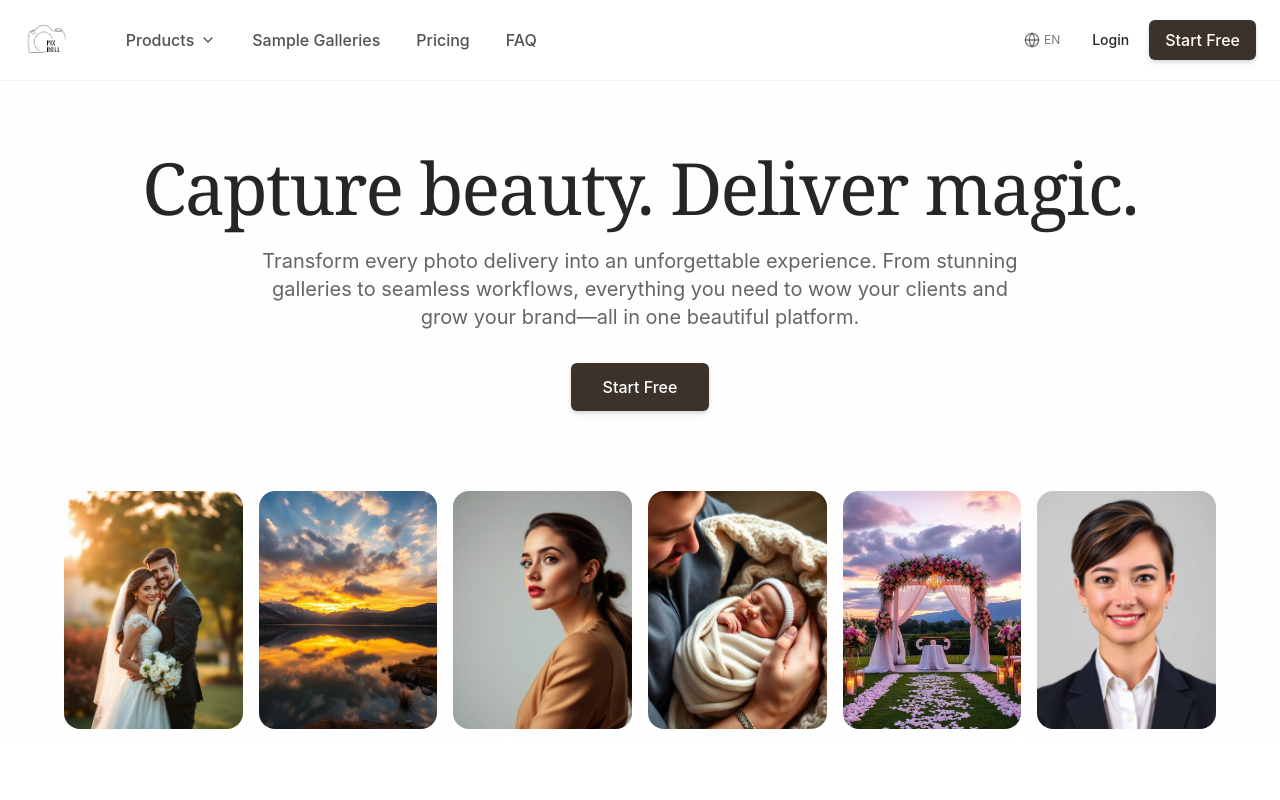
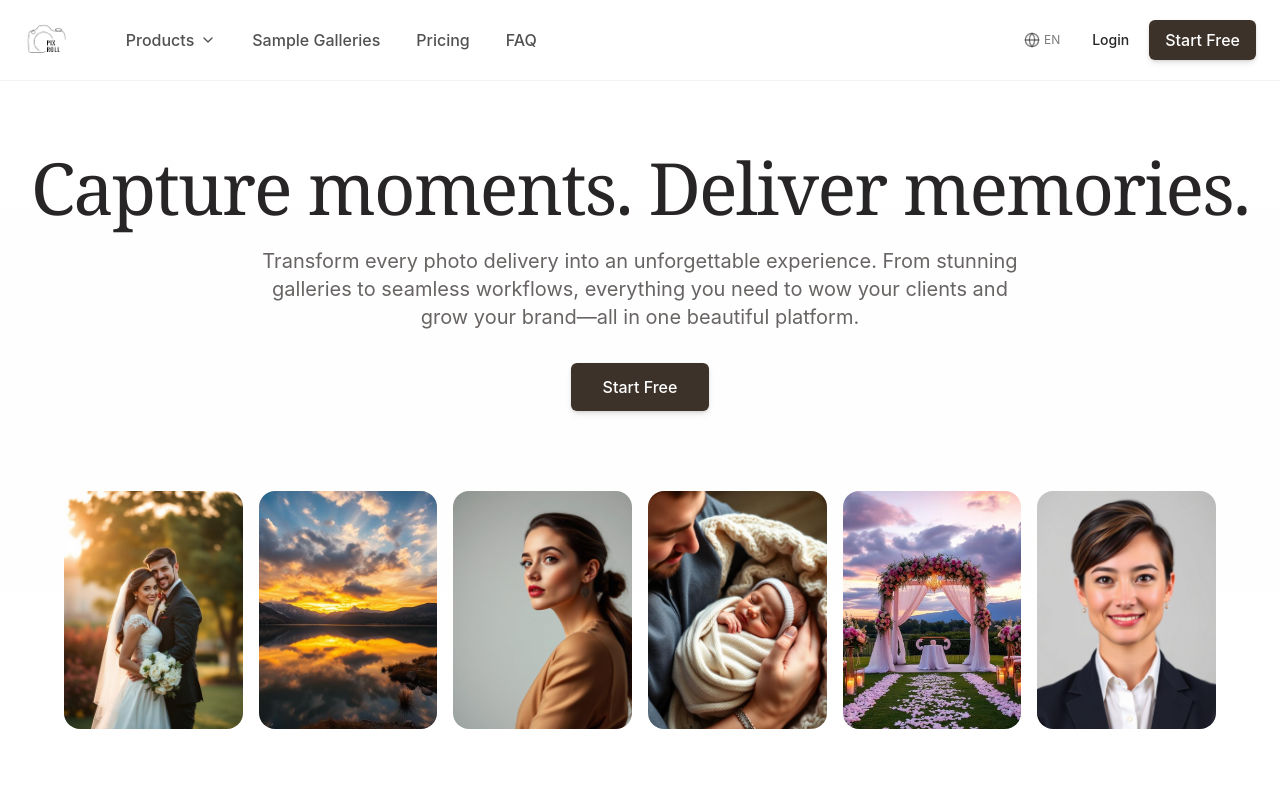
Before and after one commit to shirazar3-sys/bloom-lens-hub, a React (Vite) app: page / in a window 1280 px wide. Shown: the top 800 px of the page. Built offline with nearby package versions, Linux system fonts and the light colour scheme; the HTML template or start-up script is replaced by a standard one.

Commit message:
Code edited in Lovable Code Editor
Edited UI in Lovable

```diff
--- a/src/components/home/HeroSection.tsx
+++ b/src/components/home/HeroSection.tsx
@@ -22,10 +22,11 @@ const HeroSection = () => {
           className="mb-8"
         >
           <h1 className="text-3xl md:text-5xl lg:text-6xl xl:text-7xl font-serif leading-[1.1] tracking-tight text-foreground">
-            Capture beauty. Deliver magic.
+            Capture moments. Deliver memories.
           </h1>
           <p className="mt-6 text-lg md:text-xl text-muted-foreground max-w-3xl mx-auto leading-relaxed">
-            Transform every photo delivery into an unforgettable experience. From stunning galleries to seamless workflows, everything you need to wow your clients and grow your brand—all in one beautiful platform.
+            Transform every photo delivery into an unforgettable experience. From stunning galleries to seamless
+            workflows, everything you need to wow your clients and grow your brand—all in one beautiful platform.
           </p>
         </motion.div>
 
```
